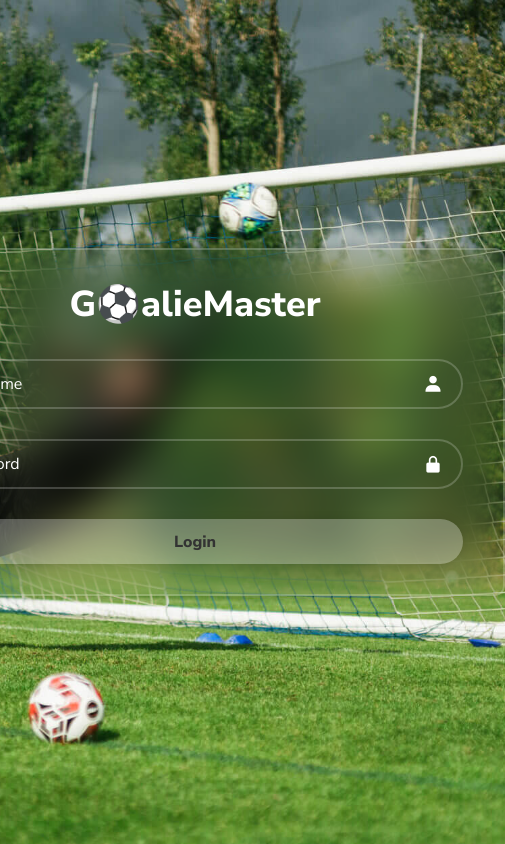
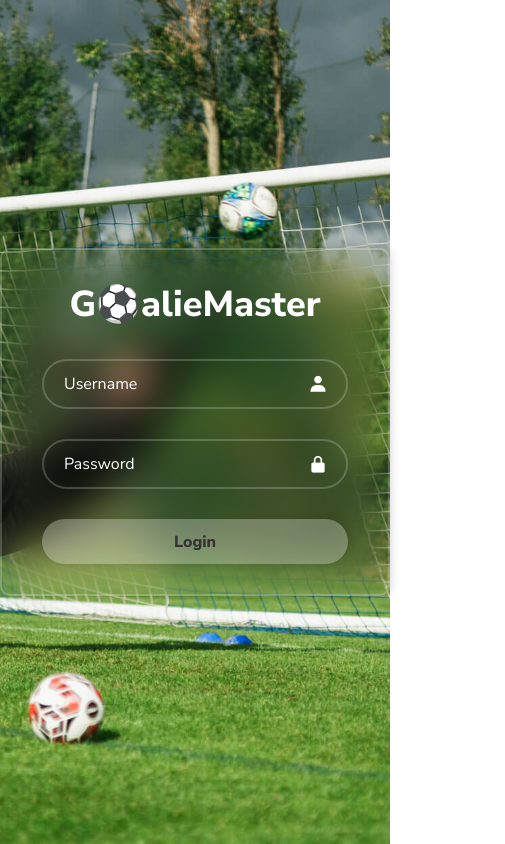
Before and after one commit to DanielV100/orderly, a Vue app: page / in a window 390 px wide. Shown: the whole page, 505 px wide, since content can reach past the window. Built offline with nearby package versions, Linux system fonts and the light colour scheme.

Commit message:
changed style to scoped

```diff
--- a/src/App.vue
+++ b/src/App.vue
@@ -21,6 +21,8 @@ const currentView = computed(() => {
   //header shouldn't be shown in login page
   if(current.__name !== 'Login') {
     isShowingHeader.value = true;
+  } else {
+    isShowingHeader.value = false;
   }
   return  current || NotFound;
 })
--- a/src/assets/base.css
+++ /dev/null
@@ -1,86 +0,0 @@
-/* color palette from <https://github.com/vuejs/theme> */
-:root {
-  --vt-c-white: #ffffff;
-  --vt-c-white-soft: #f8f8f8;
-  --vt-c-white-mute: #f2f2f2;
-
-  --vt-c-black: #181818;
-  --vt-c-black-soft: #222222;
-  --vt-c-black-mute: #282828;
-
-  --vt-c-indigo: #2c3e50;
-
-  --vt-c-divider-light-1: rgba(60, 60, 60, 0.29);
-  --vt-c-divider-light-2: rgba(60, 60, 60, 0.12);
-  --vt-c-divider-dark-1: rgba(84, 84, 84, 0.65);
-  --vt-c-divider-dark-2: rgba(84, 84, 84, 0.48);
-
-  --vt-c-text-light-1: var(--vt-c-indigo);
-  --vt-c-text-light-2: rgba(60, 60, 60, 0.66);
-  --vt-c-text-dark-1: var(--vt-c-white);
-  --vt-c-text-dark-2: rgba(235, 235, 235, 0.64);
-}
-
-/* semantic color variables for this project */
-:root {
-  --color-background: var(--vt-c-white);
-  --color-background-soft: var(--vt-c-white-soft);
-  --color-background-mute: var(--vt-c-white-mute);
-
-  --color-border: var(--vt-c-divider-light-2);
-  --color-border-hover: var(--vt-c-divider-light-1);
-
-  --color-heading: var(--vt-c-text-light-1);
-  --color-text: var(--vt-c-text-light-1);
-
-  --section-gap: 160px;
-}
-
-@media (prefers-color-scheme: dark) {
-  :root {
-    --color-background: var(--vt-c-black);
-    --color-background-soft: var(--vt-c-black-soft);
-    --color-background-mute: var(--vt-c-black-mute);
-
-    --color-border: var(--vt-c-divider-dark-2);
-    --color-border-hover: var(--vt-c-divider-dark-1);
-
-    --color-heading: var(--vt-c-text-dark-1);
-    --color-text: var(--vt-c-text-dark-2);
-  }
-}
-
-*,
-*::before,
-*::after {
-  box-sizing: border-box;
-  margin: 0;
-  font-weight: normal;
-}
-
-body {
-  min-height: 100vh;
-  color: var(--color-text);
-  background: var(--color-background);
-  transition:
-    color 0.5s,
-    background-color 0.5s;
-  line-height: 1.6;
-  font-family:
-    Inter,
-    -apple-system,
-    BlinkMacSystemFont,
-    'Segoe UI',
-    Roboto,
-    Oxygen,
-    Ubuntu,
-    Cantarell,
-    'Fira Sans',
-    'Droid Sans',
-    'Helvetica Neue',
-    sans-serif;
-  font-size: 15px;
-  text-rendering: optimizeLegibility;
-  -webkit-font-smoothing: antialiased;
-  -moz-osx-font-smoothing: grayscale;
-}
--- a/src/assets/main.css
+++ b/src/assets/main.css
@@ -1,4 +1,18 @@
+@import url("https://fonts.googleapis.com/css2?family=Nunito+Sans:opsz,wght@6..12,200;6..12,400;6..12,800&display=swap");
+* {
+    margin: 0;
+    padding: 0;
+    box-sizing: border-box;
+    font-family: "Nunito Sans", sans-serif;
+  }
+
 p {
     font-family: "Nunito Sans", sans-serif;
     font-size: 18px;
 }
+
+h1 {
+    font-size: 36px;
+    font-weight: 800;
+    font-family: "Nunito Sans", sans-serif;
+}
--- a/src/components/dashboard/Dashboard.vue
+++ b/src/components/dashboard/Dashboard.vue
@@ -37,7 +37,7 @@ init();
 
 </template>
 
-<style>
+<style scoped>
 
 .welcome {
     display: inline-block;
--- a/src/components/header/Header.vue
+++ b/src/components/header/Header.vue
@@ -4,6 +4,75 @@
 
 <template>
     <div id="header">
-        <h1>Test</h1>
+        <div class="header">
+  <a href="#default" class="logo">CompanyLogo</a>
+  <div class="header-right">
+    <a class="active" href="#home">Home</a>
+    <a href="#contact">Contact</a>
+    <a href="#about">About</a>
+  </div>
+</div>
+
+<div style="padding-left:20px">
+  <h1>Responsive Header</h1>
+  <p>Resize the browser window to see the effect.</p>
+  <p>Some content..</p>
+</div>
     </div>
 </template>
+
+<style scoped>
+* {box-sizing: border-box;}
+
+
+body {
+    display: block;
+}
+.header {
+  overflow: hidden;
+  background-color: #f1f1f1;
+  padding: 20px 10px;
+}
+
+.header a {
+  float: left;
+  color: black;
+  text-align: center;
+  padding: 12px;
+  text-decoration: none;
+  font-size: 18px;
+  line-height: 25px;
+  border-radius: 4px;
+}
+
+.header a.logo {
+  font-size: 25px;
+  font-weight: bold;
+}
+
+.header a:hover {
+  background-color: #ddd;
+  color: black;
+}
+
+.header a.active {
+  background-color: dodgerblue;
+  color: white;
+}
+
+.header-right {
+  float: right;
+}
+
+@media screen and (max-width: 500px) {
+  .header a {
+    float: none;
+    display: block;
+    text-align: left;
+  }
+
+  .header-right {
+    float: none;
+  }
+}
+</style>
--- a/src/components/login/Login.vue
+++ b/src/components/login/Login.vue
@@ -96,6 +96,7 @@ function setPasswordVisibility(type) {
 </script>
 
 <template>
+  <div class="login">
     <div v-if="loadingScreenDisabled" class="wrapper">
         <form action="">
             <h1>{{Config.HEADING}}</h1>
@@ -115,19 +116,12 @@ function setPasswordVisibility(type) {
       <div class="loader"></div>
       <p class="waittext">{{ loadingText }}</p>
     </div>
+  </div>
+
 </template>
 
-<style>
-@import url("https://fonts.googleapis.com/css2?family=Nunito+Sans:opsz,wght@6..12,200;6..12,400;6..12,800&display=swap");
-
-* {
-  margin: 0;
-  padding: 0;
-  box-sizing: border-box;
-  font-family: "Nunito Sans", sans-serif;
-}
-
-body {
+<style scoped>
+.login {
   display: flex;
   justify-content: center;
   align-items: center;
@@ -149,9 +143,7 @@ body {
 }
 
 .wrapper h1 {
-  font-size: 36px;
   text-align: center;
-  font-weight: 800;
 }
 
 .wrapper .input-box {
@@ -173,11 +165,9 @@ body {
   color: #fff;
   padding: 20px 45px 20px 20px;
 }
-
 .input-box input::placeholder {
   color: #fff;
 }
-
 .input-box i {
   position: absolute;
   right: 20px;
@@ -185,7 +175,6 @@ body {
   transform: translateY(-50%);
   font-size: 20px;
 }
-
 
 .wrapper .btn {
   width: 100%;
@@ -200,11 +189,9 @@ body {
   color: #333;
   font-weight: 600;
 }
-
 .wrapper .btn:disabled {
     background: rgba(240, 240, 240, 0.3);
 }
-
 .loader {
   margin: auto auto;
   border: 16px solid rgba(100, 200, 0, 0.3);
@@ -226,14 +213,12 @@ body {
   0% { transform: rotate(0deg); }
   100% { transform: rotate(360deg); }
 }
-
 .waittext {
   text-align: center;
   margin-top: 10px;
   opacity: 0;
   animation: fadeInOut 2s linear infinite;
 }
-
 @keyframes fadeInOut {
   0%, 100% {
     opacity: 0;
```
